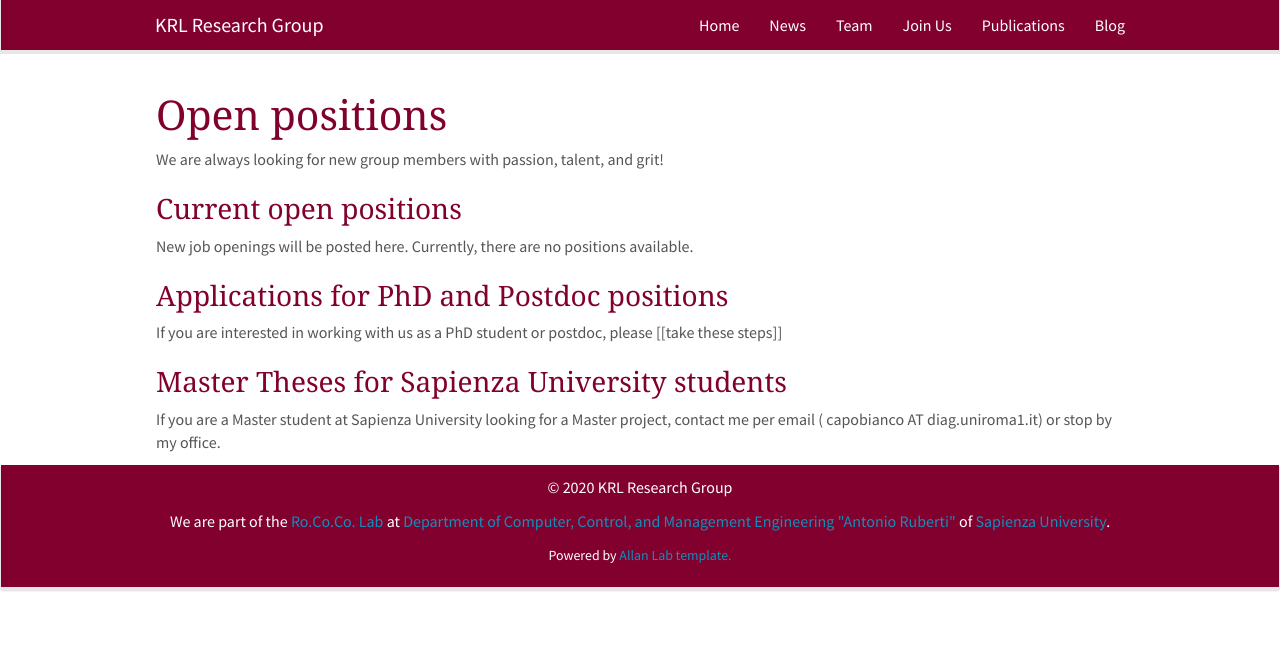
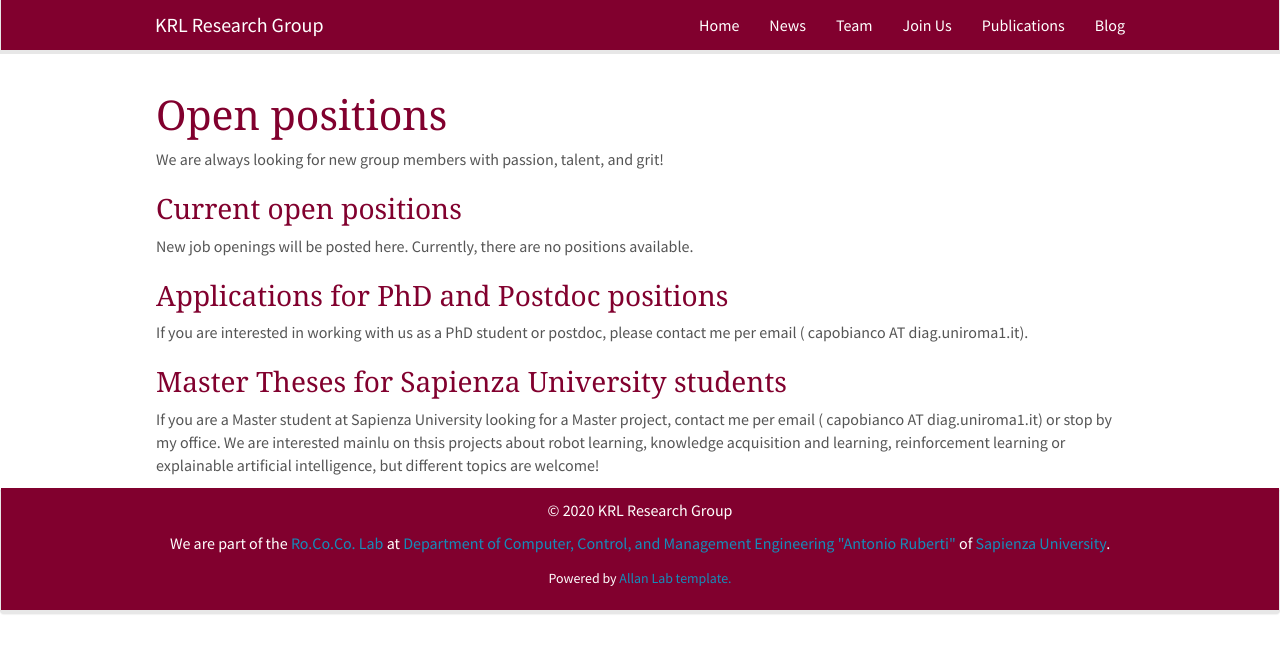
Before and after one commit to KRLGroup/krlgroup.github.io, a Jekyll site: the page built from _pages/openings.md, in a window 1280 px wide. Shown: the top 653 px of the page. Built offline with Jekyll 4.4.1, drawn with Linux system fonts in a browser that asks for light colours; nearby versions of some CDN libraries.

Commit message:
enriched 'open position' page

```diff
--- a/_pages/openings.md
+++ b/_pages/openings.md
@@ -16,7 +16,7 @@ New job openings will be posted here. Currently, there are no positions availabl
 
 
 <h3 class="sapienza-text">Applications for PhD and Postdoc positions</h3>
-If you are interested in working with us as a PhD student or postdoc, please [[take these steps]]
+If you are interested in working with us as a PhD student or postdoc, please contact me per email ( capobianco AT diag.uniroma1.it).
 
 <h3 class="sapienza-text"> Master Theses for Sapienza University students</h3>
-If you are a Master student at Sapienza University looking for a Master project, contact me per email ( capobianco AT diag.uniroma1.it) or stop by my office.
+If you are a Master student at Sapienza University looking for a Master project, contact me per email ( capobianco AT diag.uniroma1.it) or stop by my office. We are interested mainlu on thsis projects about robot learning, knowledge acquisition and learning, reinforcement learning or explainable artificial intelligence, but different topics are welcome!
```
